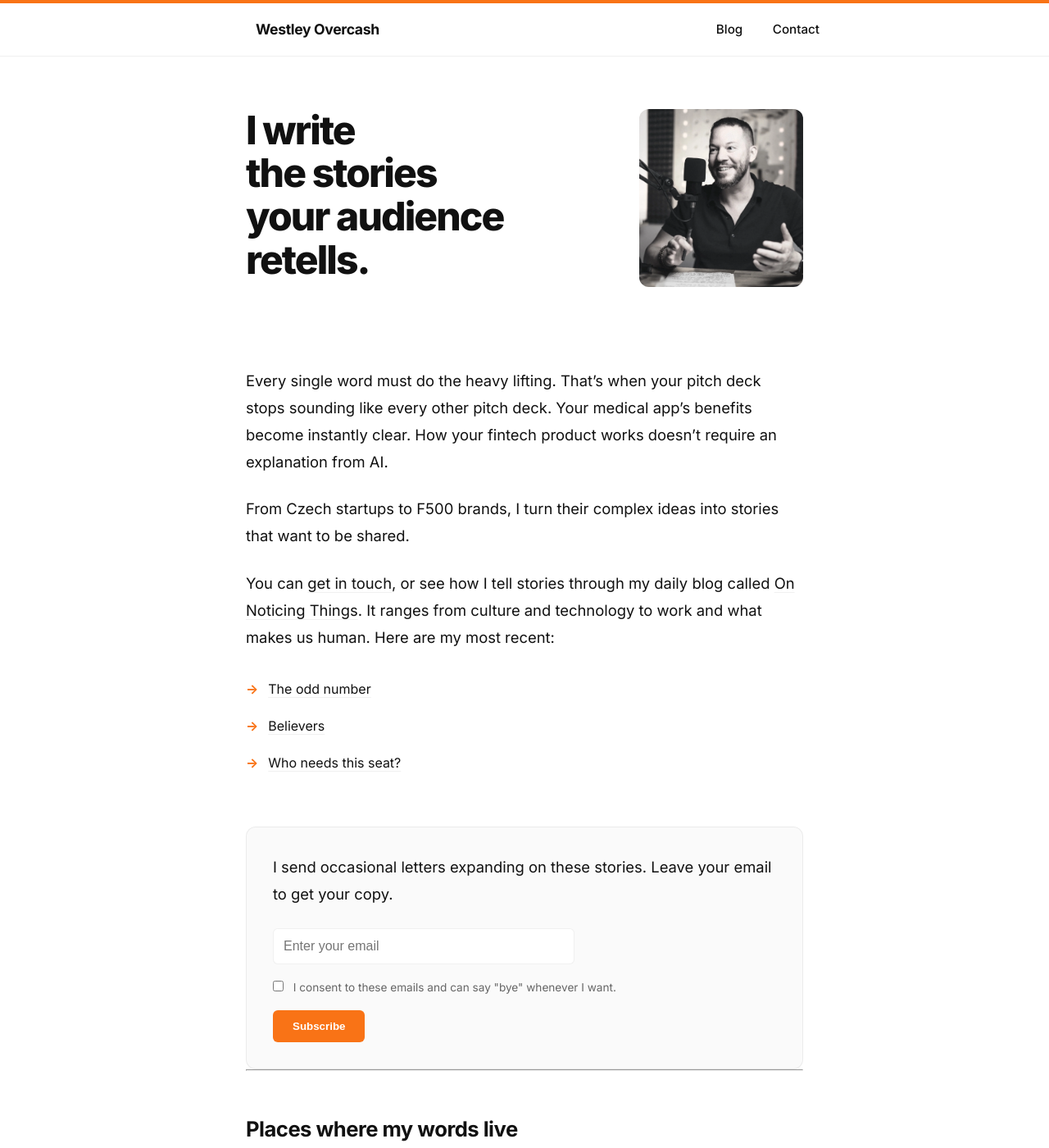
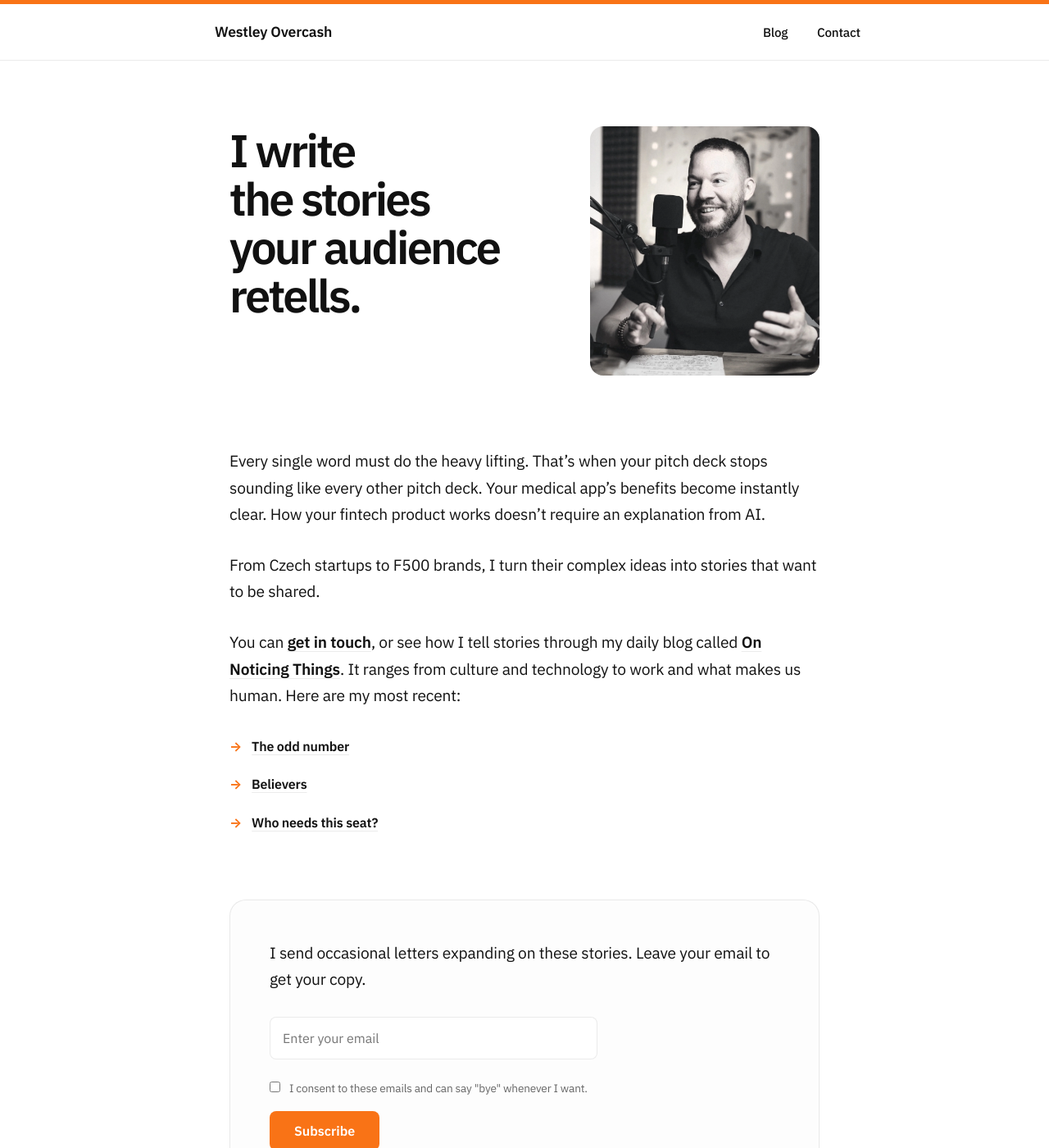
Before and after one commit to westleyovercash/westleyovercash.github.io, a Jekyll site: the page built from index.md, in a window 1280 px wide and 1400 px high. Shown: the whole window at 82% size. Built offline with Jekyll 4.4.1, drawn with Linux system fonts in a browser that asks for light colours; some of the changed text lies outside the part shown.

Commit message:
Update default.html

```diff
--- a/_layouts/default.html
+++ b/_layouts/default.html
@@ -7,7 +7,7 @@
 
   <link rel="preconnect" href="https://fonts.googleapis.com">
   <link rel="preconnect" href="https://fonts.gstatic.com" crossorigin>
-  <link href="https://fonts.googleapis.com/css2?family=Inter:ital,opsz,wght@0,14..32,100..900;1,14..32,100..900&display=swap" rel="stylesheet">
+  <link href="https://fonts.googleapis.com/css2?family=IBM+Plex+Sans:ital,wght@0,300;0,400;0,500;0,600;0,700;1,400&display=swap" rel="stylesheet">
 
   <link rel="icon" type="image/png" href="/assets/css/images/westley-overcash-favicon.png">
   <link rel="apple-touch-icon" href="/assets/css/images/westley-overcash-favicon.png">
@@ -18,7 +18,7 @@
       --text: #111111;
       --text-light: #666666;
       --brand-orange: #F97316;
-      --border: rgba(0,0,0,0.06);
+      --border: rgba(0,0,0,0.08);
     }
 
     * { margin: 0; padding: 0; box-sizing: border-box; }
@@ -30,29 +30,29 @@
     }
 
     body {
-      font-family: "Inter", -apple-system, BlinkMacSystemFont, sans-serif;
-      line-height: 1.8;
+      font-family: "IBM Plex Sans", -apple-system, sans-serif;
+      line-height: 1.7;
       color: var(--text);
       background-color: var(--bg);
       overflow-wrap: break-word;
+      letter-spacing: -0.01em;
     }
 
     header {
       position: sticky;
       top: 0;
       z-index: 1000;
-      background: rgba(255, 255, 255, 0.85);
+      background: rgba(255, 255, 255, 0.9);
       backdrop-filter: blur(20px);
       -webkit-backdrop-filter: blur(20px);
       border-bottom: 1px solid var(--border);
-      border-top: 4px solid var(--brand-orange);
-      padding: 1rem 0;
-      margin-bottom: 4rem;
-      width: 100%;
+      border-top: 5px solid var(--brand-orange);
+      padding: 1.2rem 0;
+      margin-bottom: 5rem;
     }
 
     nav {
-      max-width: 800px;
+      max-width: 900px;
       margin: 0 auto;
       padding: 0 40px;
       display: flex;
@@ -63,10 +63,8 @@
     .site-title {
       color: var(--text);
       text-decoration: none;
-      font-weight: 700;
+      font-weight: 600;
       font-size: 1.1rem;
-      letter-spacing: -0.02em;
-      transition: color 0.2s ease;
     }
 
     .site-title:hover { color: var(--brand-orange); }
@@ -78,7 +76,6 @@
       margin-left: 2rem;
       font-size: 0.95rem;
       position: relative;
-      display: inline-block;
     }
 
     nav a::after {
@@ -95,36 +92,41 @@
     nav a:hover::after { width: 100%; }
 
     main {
-      max-width: 720px;
+      max-width: 800px;
       margin: 0 auto;
-      padding: 0 20px 4rem 20px;
-      width: 100%;
+      padding: 0 40px 4rem 40px;
     }
 
     h1 {
-      font-size: 3rem;
-      line-height: 1.1;
-      margin-bottom: 2.5rem;
-      color: var(--text);
-      font-weight: 800;
-      letter-spacing: -0.04em;
+      font-size: 3.5rem;
+      line-height: 1.05;
+      margin-bottom: 3rem;
+      font-weight: 600;
+      letter-spacing: -0.05em;
     }
 
     h2 {
-      font-size: 1.6rem;
-      margin: 3rem 0 1rem 0;
-      letter-spacing: -0.02em;
-      color: var(--text);
-      font-weight: 700;
+      font-size: 1.8rem;
+      margin: 4rem 0 2rem 0;
+      font-weight: 600;
+      letter-spacing: -0.03em;
     }
 
-    p { margin-bottom: 1.5rem; font-size: 1.15rem; }
+    h3 {
+      font-size: 1.2rem;
+      margin-bottom: 0.75rem;
+      font-weight: 600;
+    }
 
+    p { margin-bottom: 1.8rem; font-size: 1.2rem; font-weight: 400; }
+
+    /* Making in-text links bold and stand out */
     article a {
       color: var(--text);
       text-decoration: underline;
       text-decoration-color: var(--border);
       text-underline-offset: 4px;
+      font-weight: 600;
       transition: all 0.2s ease;
     }
 
@@ -133,94 +135,87 @@
       text-decoration-color: var(--brand-orange);
     }
 
-    blockquote {
-      border-left: 3px solid var(--brand-orange);
-      padding: 0.5rem 0 0.5rem 1.5rem;
-      margin: 2.5rem 0;
-      color: var(--text-light);
-      font-style: italic;
-      font-size: 1.2rem;
-    }
-
-    /* Index Specific Layouts */
     .hero-section {
       display: flex;
       align-items: flex-start;
-      gap: 40px;
-      margin-bottom: 4rem;
+      gap: 50px;
+      margin-bottom: 5rem;
       flex-wrap: wrap;
     }
     .hero-text { flex: 1; min-width: 300px; }
     .hero-image img {
-      max-width: 200px;
+      max-width: 280px;
       width: 100%;
-      border-radius: 12px;
+      border-radius: 16px;
     }
 
     .recent-posts { list-style: none; margin: 2rem 0; padding: 0; }
-    .recent-posts li { margin-bottom: 1rem; display: flex; align-items: center; }
+    .recent-posts li { margin-bottom: 1.2rem; display: flex; align-items: flex-start; }
     .post-arrow { color: var(--brand-orange); margin-right: 12px; font-weight: bold; }
 
     .portfolio-grid {
       display: grid;
       grid-template-columns: 1fr 1fr;
-      gap: 40px;
-      margin-top: 2rem;
-      align-items: start;
+      gap: 50px;
+      margin-top: 3rem;
     }
-    .portfolio-col h3 { font-size: 1.1rem; margin-bottom: 0.5rem; font-weight: 700; }
-    .portfolio-col ul { list-style: none; margin: 0 0 2.5rem 0 !important; padding: 0 !important; }
-    .portfolio-col li { font-size: 0.95rem; margin-bottom: 0.5rem; line-height: 1.4; }
+
+    .portfolio-col ul { list-style: none; margin-bottom: 3rem !important; }
+    .portfolio-col li { font-size: 1rem; margin-bottom: 0.6rem; line-height: 1.4; }
+    .portfolio-col li a { font-weight: 400; text-decoration: none; border-bottom: 1px solid var(--border); }
+    .portfolio-col li a:hover { border-bottom-color: var(--brand-orange); }
 
     .newsletter-box {
-      margin-top: 4rem;
-      padding: 2rem;
-      background: #fafafa;
-      border-radius: 12px;
+      margin: 5rem 0;
+      padding: 3rem;
+      background: #fdfdfd;
       border: 1px solid var(--border);
+      border-radius: 20px;
     }
 
     input[type="email"] {
-      padding: 12px;
+      padding: 15px;
       border: 1px solid var(--border);
-      background: #fff;
-      border-radius: 6px;
+      border-radius: 8px;
       font-size: 1rem;
-      width: 60%;
-      margin-bottom: 1rem;
+      width: 100%;
+      max-width: 400px;
+      margin-bottom: 1.5rem;
       display: block;
+      font-family: inherit;
     }
 
     input[type="submit"] {
-      padding: 12px 24px;
+      padding: 14px 30px;
       background: var(--brand-orange);
       color: white;
       border: none;
-      border-radius: 6px;
+      border-radius: 8px;
       font-weight: 600;
+      font-size: 1rem;
       cursor: pointer;
+      font-family: inherit;
     }
+
+    hr { border: none; height: 1px; background: transparent; margin: 4rem 0; }
 
     footer {
       border-top: 1px solid var(--border);
-      background-color: #fafafa;
+      padding: 5rem 2rem;
+      text-align: center;
       color: var(--text-light);
-      padding: 4rem 2rem;
-      text-align: center;
-      margin-top: 6rem;
+      font-size: 0.9rem;
     }
 
     @media (max-width: 768px) {
-      h1 { font-size: 2.2rem; }
+      h1 { font-size: 2.8rem; }
       nav { padding: 0 20px; }
-      nav a { margin-left: 1rem; }
+      main { padding: 0 24px; }
       .portfolio-grid { grid-template-columns: 1fr; }
       .hero-section { flex-direction: column-reverse; }
-      input[type="email"] { width: 100%; }
     }
   </style>
 </head>
-
 <body>
   <header>
     <nav>
@@ -231,16 +226,13 @@
       </div>
     </nav>
   </header>
-
   <main>
     <article>
       {{ content }}
     </article>
   </main>
-
   <footer>
-    <p style="margin-bottom: 1rem;">No cookies. No tracking. Just writing.</p>
-    <p style="font-size: 0.85rem; opacity: 0.6;">© {{ "now" | date: "%Y" }} Westley Overcash</p>
+    <p>© {{ "now" | date: "%Y" }} Westley Overcash • No tracking. No cookies.</p>
   </footer>
 </body>
 </html>
```
